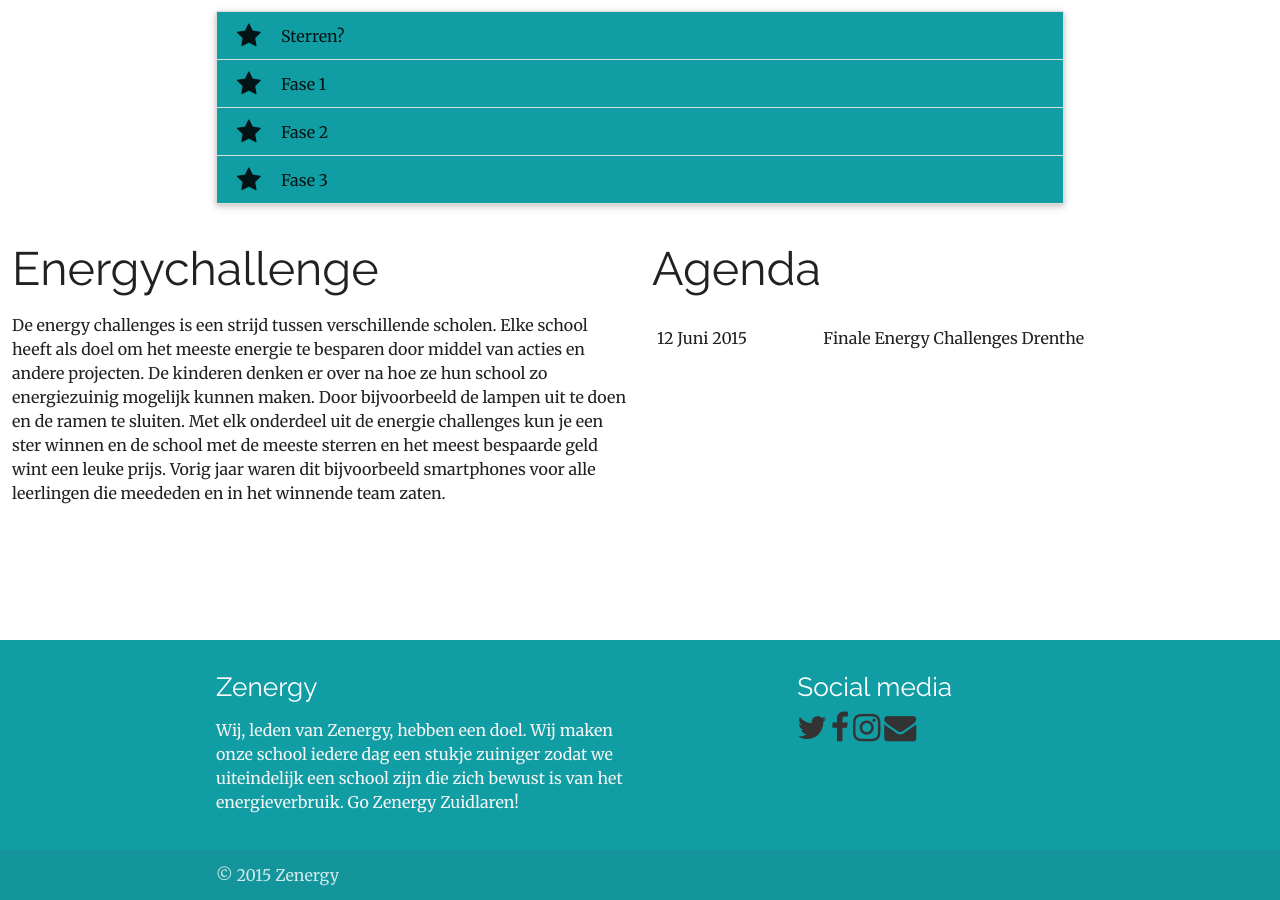
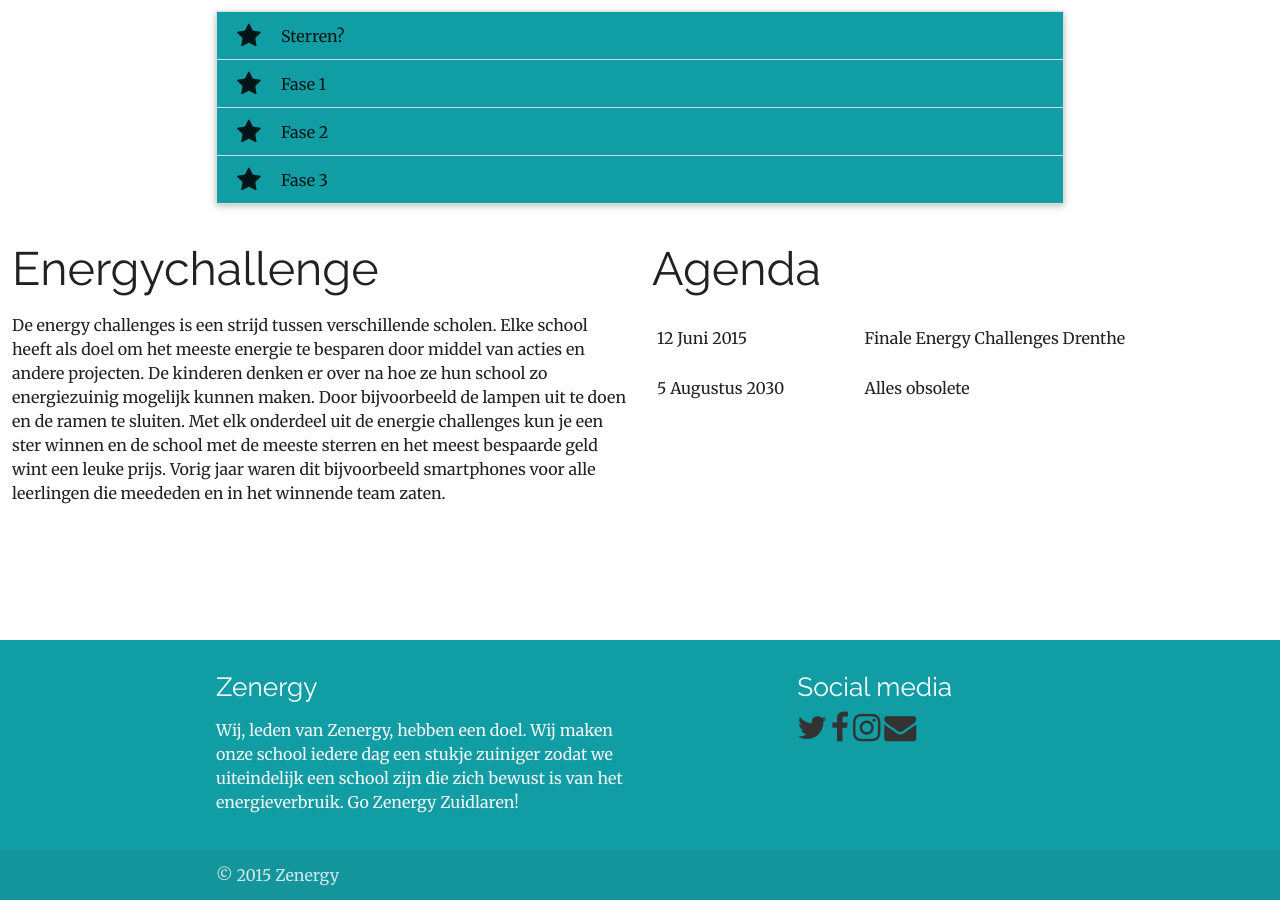
Before and after one commit to jasperwr/zenergy.jasperwr.github.io, a Jekyll site: the page built from index.html, in a window 1280 px wide and 900 px high, scrolled down 989 px. Built offline with Jekyll 4.4.1, drawn with Linux system fonts in a browser that asks for light colours; nearby versions of some CDN libraries; comment, search, counter and statistics services are not loaded.

Commit message:
Update _config.yml
Test

```diff
--- a/_config.yml
+++ b/_config.yml
@@ -60,3 +60,5 @@ collapsible:
 agenda:
  - date: 12 Juni 2015
    event: Finale Energy Challenges Drenthe
+ - date: 5 Augustus 2030
+   event: Alles obsolete
```
